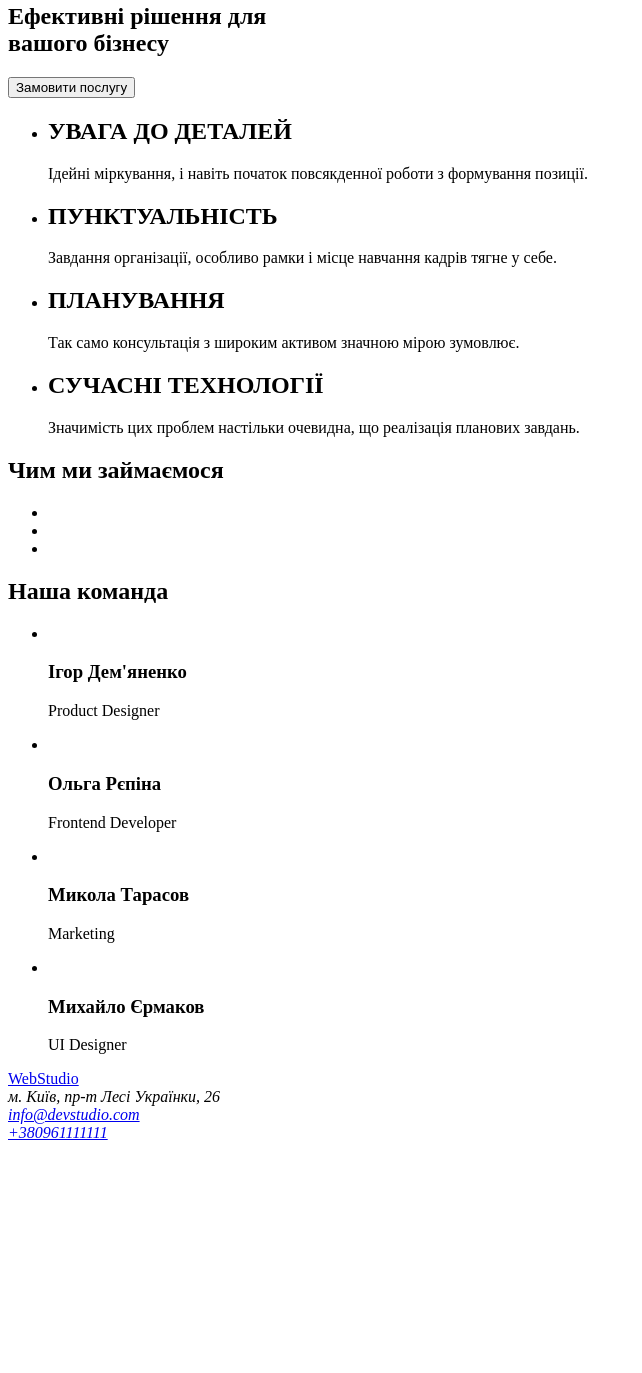
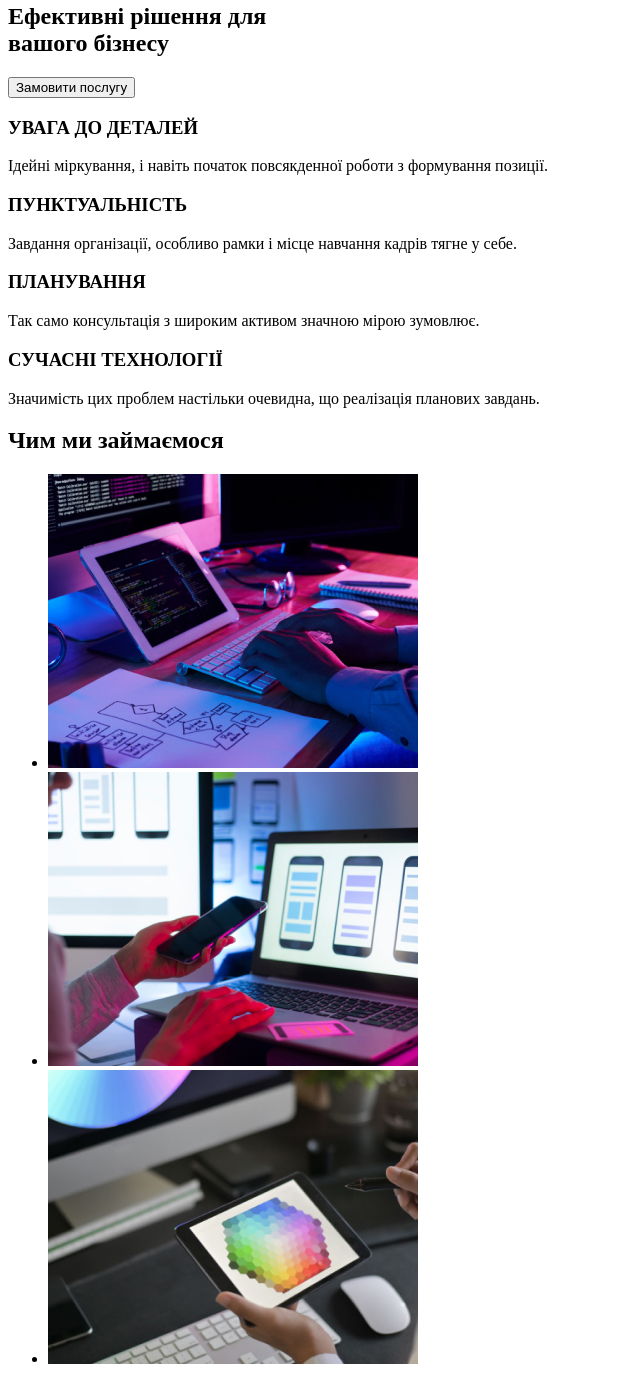
Before and after one commit to DenisKlapchuk/goit-markup-hw-02, a plain HTML site: page index.html in a window 1280 px wide. Shown: the part 147-1520 px from the top of the page, without its empty margins (0-642 px from the left). Before the commit the page ends 1297 px from the top, so only its background shows below. Drawn offline with Linux system fonts and the light colour scheme.

Commit message:
виправлене

```diff
--- a/index.html
+++ b/index.html
@@ -21,30 +21,20 @@
         <a href="tel:+380961111111">+38 0961111111</a>
         </header>
         <main>
-        <div>
             <section>
                 <h1 lang="uk">Ефективні рішення для <br /> вашого бізнесу</h1>
                 <button name="button">Замовити послугу</button>
             </section>
-            <ul>
-                <li>
-                    <h2>УВАГА ДО ДЕТАЛЕЙ</h2>
+            <section>
+                    <h3>УВАГА ДО ДЕТАЛЕЙ</h3>
                     <p>Ідейні міркування, і навіть початок повсякденної роботи з формування позиції.</p>
-                </li>
-                <li>
-                    <h2>ПУНКТУАЛЬНІСТЬ</h2>
+                    <h3>ПУНКТУАЛЬНІСТЬ</h3>
                     <p>Завдання організації, особливо рамки і місце навчання кадрів тягне у себе.</p>
-                </li>
-                <li>
-                    <h2>ПЛАНУВАННЯ</h2>
+                    <h3>ПЛАНУВАННЯ</h3>
                     <p>Так само консультація з широким активом значною мірою зумовлює.</p>
-                </li>
-                <li>
-                    <h2>СУЧАСНІ ТЕХНОЛОГІЇ</h2>
+                    <h3>СУЧАСНІ ТЕХНОЛОГІЇ</h3>
                     <p>Значимість цих проблем настільки очевидна, що реалізація планових завдань.</p>
-                </li>
-            </ul>
-        </div>
+                </section>
         <section>
             <h2 lang="uk">Чим ми займаємося</h2>
                 <ul>
@@ -52,10 +42,10 @@
                         <img src="./images/box1.jpg" alt="" width="370"/>
                     </li>
                     <li>
-                        <img src="./images/img(1).jpg" alt="" width="370"/>
+                        <img src="./images/img1.jpg" alt="" width="370"/>
                     </li>
                     <li>
-                        <img src="./images/img(2).jpg" alt="" width="370"/>
+                        <img src="./images/img2.jpg" alt="" width="370"/>
                     </li>
                 </ul>
         </section>
@@ -63,22 +53,22 @@
             <h2 lang="uk">Наша команда</h2>
                 <ul>
                     <li>
-                        <img src="./images/img(3).jpg" alt="" width="270"/>
+                        <img src="./images/img3.jpg" alt="" width="270"/>
                         <h3>Ігор Дем'яненко</h3>
                         <p>Product Designer</p>
                     </li>
                     <li>
-                        <img src="./images/img(4).jpg" alt="" width="270"/>
+                        <img src="./images/img4.jpg" alt="" width="270"/>
                         <h3>Ольга Рєпіна</h3>
                         <p>Frontend Developer</p>
                     </li>
                     <li>
-                        <img src="./images/img(5).jpg" alt="" width="270"/>
+                        <img src="./images/img5.jpg" alt="" width="270"/>
                         <h3>Микола Тарасов</h3>
                         <p>Marketing</p>
                     </li>
                     <li>
-                        <img src="./images/img(6).jpg" alt="" width="270"/>
+                        <img src="./images/img6.jpg" alt="" width="270"/>
                         <h3>Михайло Єрмаков</h3>
                         <p>UI Designer</p>
                     </li>
@@ -89,13 +79,9 @@
             <a href="/">
                 WebStudio</a>
             <address>
-                м. Київ, пр-т Лесі Українки, 26
-            </address>
-            <address>
-                <a href="mailto:info@devstudio.com">info@devstudio.com</a>
-                </address>
-            <address>
-                <a href="tel:+380961111111">+380961111111</a>
+                <p>м. Київ, пр-т Лесі Українки, 26</p>
+                <p><a href="mailto:info@devstudio.com">info@devstudio.com</a></p>
+                <p><a href="tel:+380961111111">+380961111111</a></p>
             </address>
         </footer>
     </body>
```
Also changed, not shown: images/box1.jpg (added), images/img1.jpg (added), images/img2.jpg (added), images/img3.jpg (added), images/img4.jpg (added), images/img5.jpg (added), images/img6.jpg (added).
